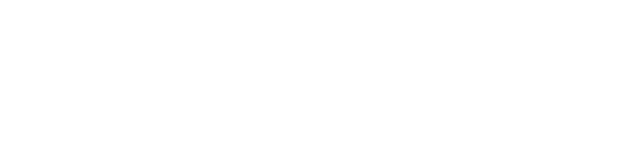
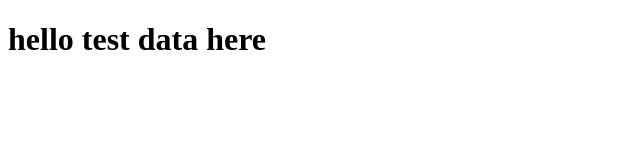
Before and after one commit to nikhilspinxgit/niktest, a plain HTML site: page index.html in a window 1280 px wide. Shown: the whole page, without its empty margins (0-640 px from the left). Drawn offline with Linux system fonts and the light colour scheme.

Commit message:
add h1 tag in master

```diff
--- a/index.html
+++ b/index.html
@@ -6,6 +6,6 @@
     <title></title>
 </head>
 <body>
-
+<h1> hello test data here </h1>
 </body>
 </html>
```
